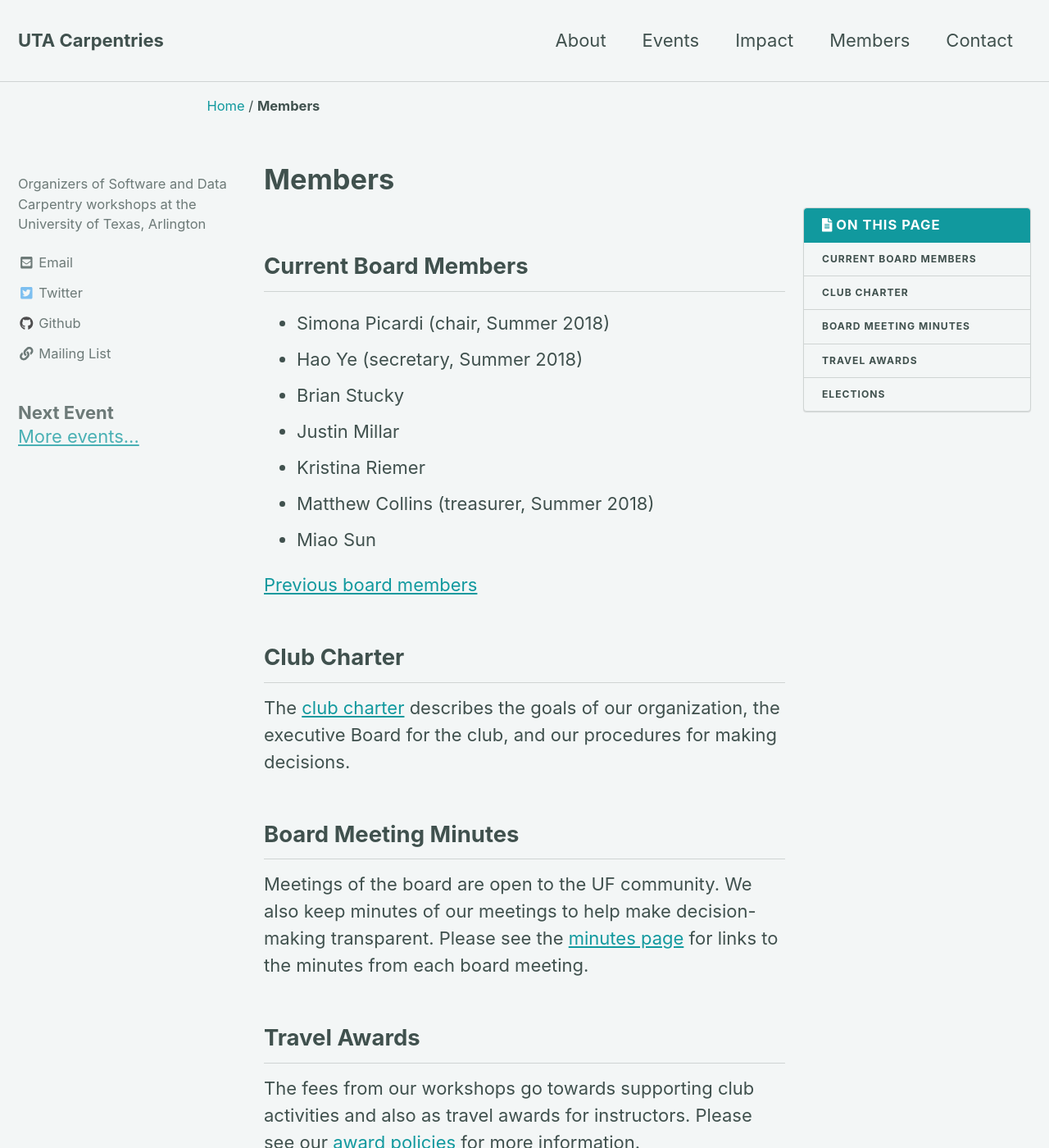
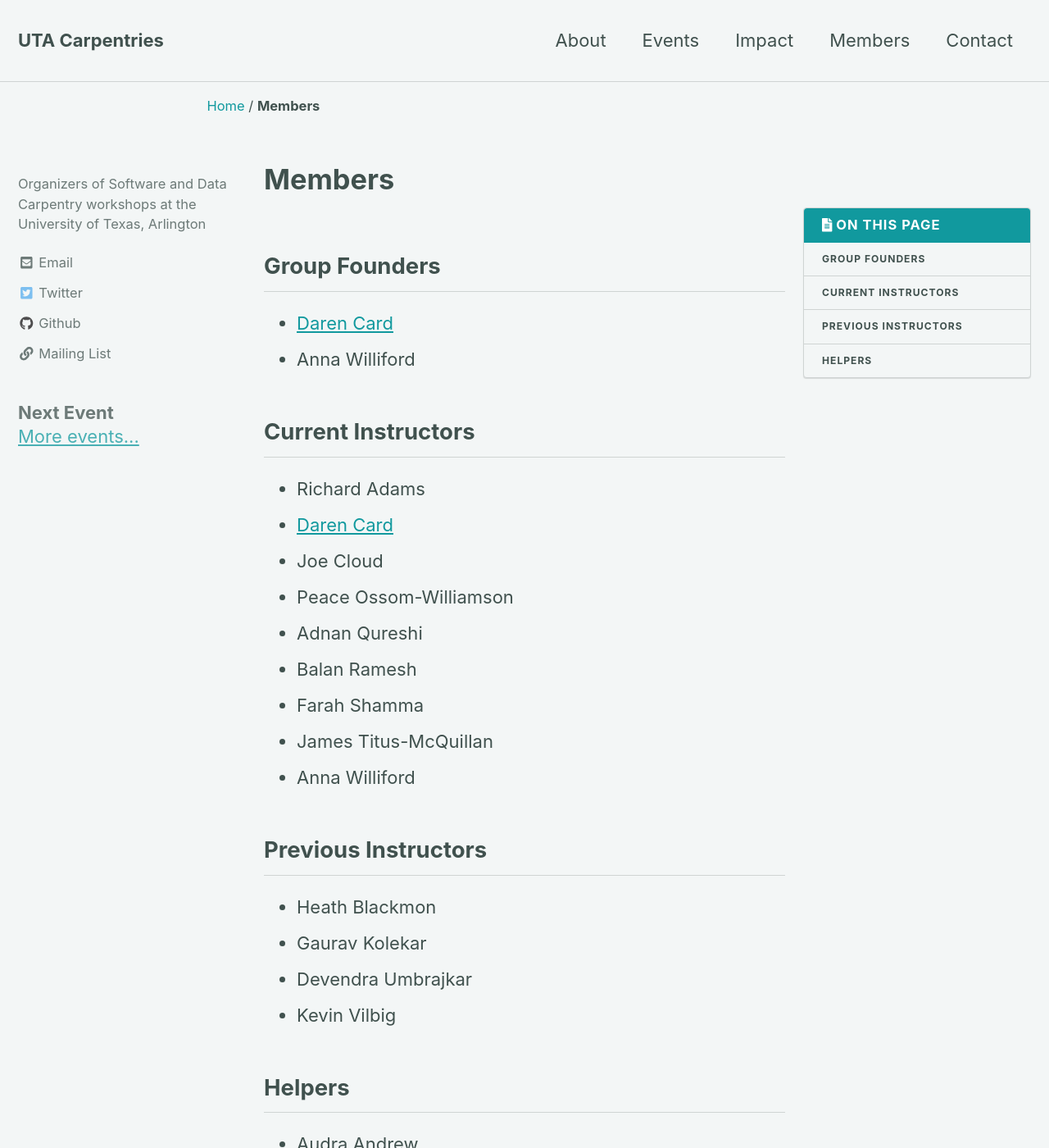
Before and after one commit to darencard/darencard.github.io, a Jekyll site: the page built from _pages/members.md, in a window 1280 px wide and 1400 px high. Shown: the whole window at 82% size. Built offline with Jekyll 4.4.1, drawn with Linux system fonts in a browser that asks for light colours; nearby versions of some CDN libraries; some of the changed text lies outside the part shown.

Commit message:
added all current/previous instructors/helpers
can allow instructors to submit pull request to add URL for websites/twitter/etc.

```diff
--- a/_pages/members.md
+++ b/_pages/members.md
@@ -5,30 +5,42 @@
 toc: true
 toc_sticky: true
 ---
-## Current Board Members
+## Group Founders
 
-* Simona Picardi (chair, Summer 2018)
-* Hao Ye (secretary, Summer 2018)
-* Brian Stucky
-* Justin Millar
-* Kristina Riemer
-* Matthew Collins (treasurer, Summer 2018)
-* Miao Sun
+* [Daren Card](www.darencard.net)
+* Anna Williford
 
-[Previous board members]({{ site.baseurl }}/prior_board/)
+<!--[Previous board members]({{ site.baseurl }}/prior_board/)-->
 
-## Club Charter
+## Current Instructors
 
-The [club charter]({{ site.baseurl }}/charter/) describes the goals of our organization, the executive Board for the club, and our procedures for making decisions.
+* Richard Adams
+* [Daren Card](www.darencard.net)
+* Joe Cloud
+* Peace Ossom-Williamson
+* Adnan Qureshi
+* Balan Ramesh
+* Farah Shamma
+* James Titus-McQuillan
+* Anna Williford
 
-## Board Meeting Minutes
+## Previous Instructors
 
-Meetings of the board are open to the UF community. We also keep minutes of our meetings to help make decision-making transparent. Please see the [minutes page]({{ site.baseurl }}/minutes/) for links to the minutes from each board meeting.
+* Heath Blackmon
+* Gaurav Kolekar
+* Devendra Umbrajkar
+* Kevin Vilbig
 
-## Travel Awards
+## Helpers
 
-The fees from our workshops go towards supporting club activities and also as travel awards for instructors. Please see our [award policies]({{ site.baseurl }}/awards/) for more information.
-
-## Elections
-
-Elections are held annualy. The current and previous events are described on our [elections]({{ site.baseurl }}/elections/) page.
+* Audra Andrew
+* Jees Augustine
+* Omar Bibi
+* Mehdi Eslamieh
+* Nicky Hales
+* Nitin Kanwar
+* Malini Kotak
+* Nick Long
+* Ayda Mirsalehi
+* Raisa Mustafi
+* Sailee Pawar
```
